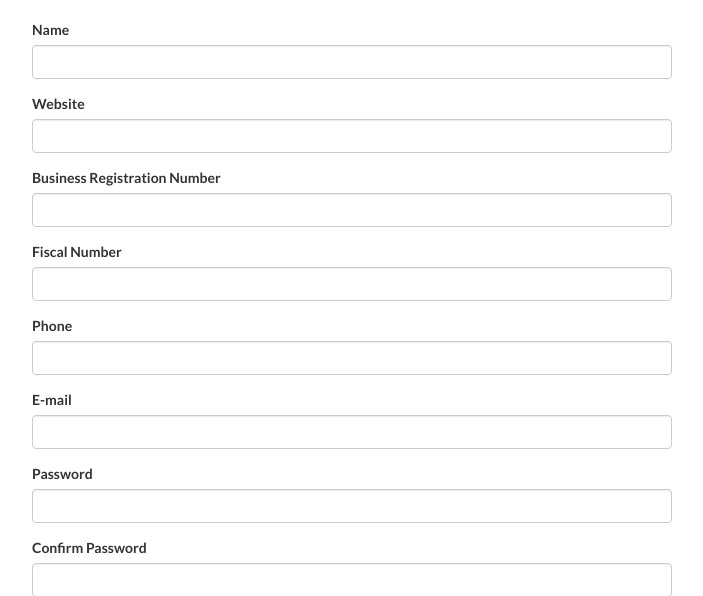
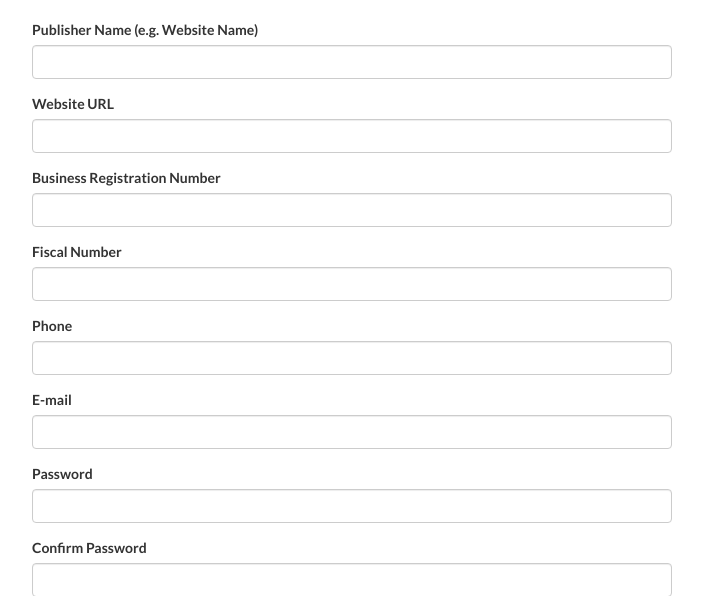
Before and after one commit to assemblio/lidheza, a Flask app: page /publisher in a window 1280 px wide. Shown: the part 52-648 px from the top of the page, without its empty margins (288-991 px from the left). Run offline with Flask 2, Linux system fonts and the light colour scheme; parts of the project's set-up code (start-up, migrations or seed data) failed here and were passed over; some libraries are stand-ins or nearby versions.

Commit message:
fixed a cancel button andmade form labels more clear

```diff
--- a/app/mod_entry_point/forms.py
+++ b/app/mod_entry_point/forms.py
@@ -40,8 +40,8 @@ class AdvertiserForm(Form):
 
 
 class PublisherForm(Form):
-    name = StringField('Name', [validators.Required()])
-    website = StringField('Website', [validators.Required()])
+    name = StringField('Publisher Name (e.g. Website Name)', [validators.Required()])
+    website = StringField('Website URL', [validators.Required()])
     description = TextAreaField('Description')
 
     registration_number = StringField('Business Registration Number', [validators.Required()])
@@ -74,7 +74,6 @@ class PublisherForm(Form):
     country = StringField('Country')
 
     # Social Media
-    website = StringField('Website')
     facebook = StringField('Facebook')
     twitter = StringField('Twitter')
     linked_in = StringField('LinkedIn')
--- a/app/templates/mod_entry_point/publisher.html
+++ b/app/templates/mod_entry_point/publisher.html
@@ -1,9 +1,27 @@
 {% extends "layout.html" %}
+
+{% block script %}
+    <script>
+    $(function() {
+        $( ".btn-cancel" ).click(function() {
+            $('.form-register').attr('method', 'GET');
+            $('.form-register').attr('action', "{{ url_for('entrypoint.index') }}");
+            $('.form-register').submit();
+        });
+
+        $( ".btn-register" ).click(function() {
+            $('.form-register').attr('method', 'POST');
+            $('.form-register').attr('action', "{{ url_for('entrypoint.publisher') }}");
+            $('.form-register').submit();
+        });
+    });
+    </script>
+{% endblock %}
 
 {% block rows %}
     <div class="row">
         <div class="col-sm-12" style="padding-left:25%;padding-right:25%">
-            <form action="{{ url_for('entrypoint.publisher') }}" method="POST">
+            <form class="form-register" action="" method="">
 
                 <div class="form-group">
                     {{ form.name.label }}
@@ -46,10 +64,11 @@
                 </div>
 
                 <div class="pull-right">
-                    <input type="button" class="btn btn-danger" value="Cancel"/>
-                    <input type="submit" class="btn btn-primary" value="Register"/>
+                    <input type="button" class="btn btn-danger btn-cancel" value="Cancel"/>
+                    <input type="button" class="btn btn-primary btn-register" value="Register"/>
                 </div>
             </form>
         </div>
     </div>
-{% endblock rows %}
+    <br>
+{% endblock %}
```
